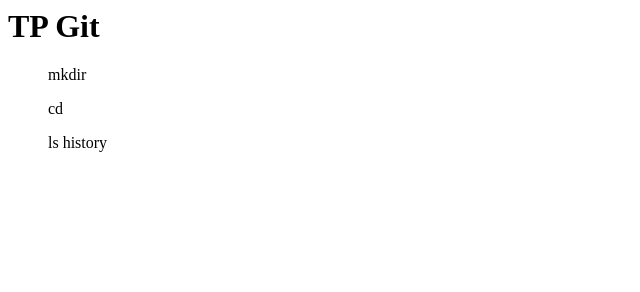
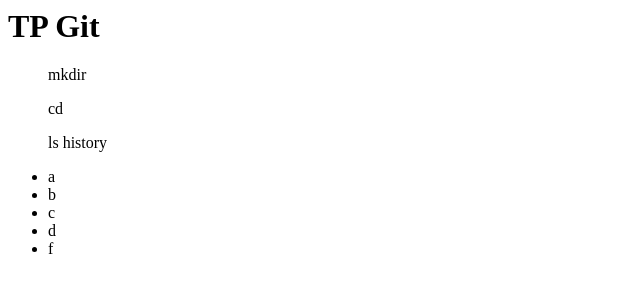
Before and after one commit to wuyuyu/TPGit, a plain HTML site: page index.html in a window 1280 px wide. Shown: the full height of the page, 0-640 px from the left. Drawn offline with Linux system fonts and the light colour scheme.

Commit message:
page d'acceuil

```diff
--- a/index.html
+++ b/index.html
@@ -10,4 +10,11 @@
     <l1>ls</l1>
     <l1>history</l1>
 </ul>
+<ul>
+    <li>a</li>
+    <li>b</li>
+    <li>c</li>
+    <li>d</li>
+    <li>f</li>
+</ul>
 </html>
```
